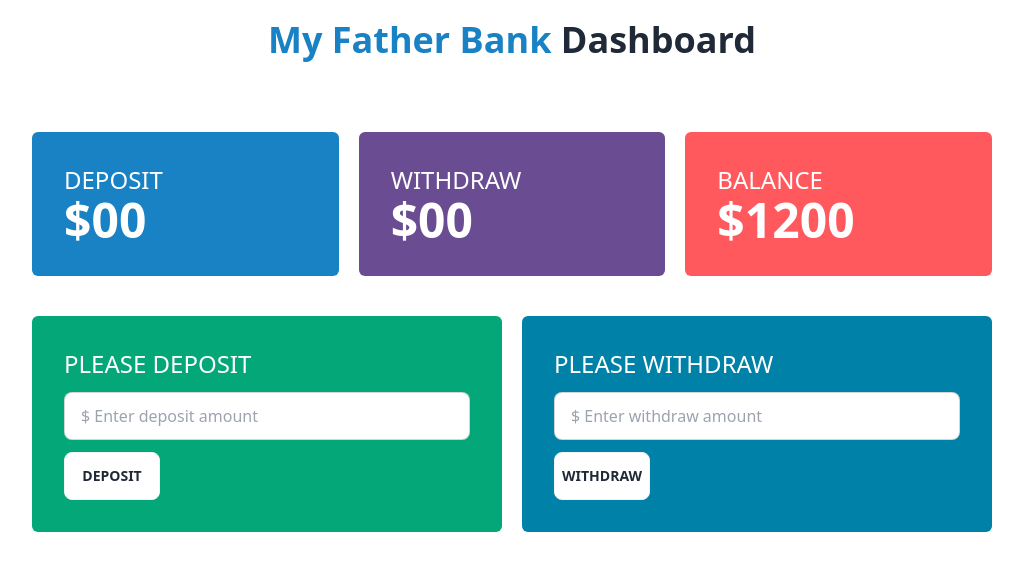
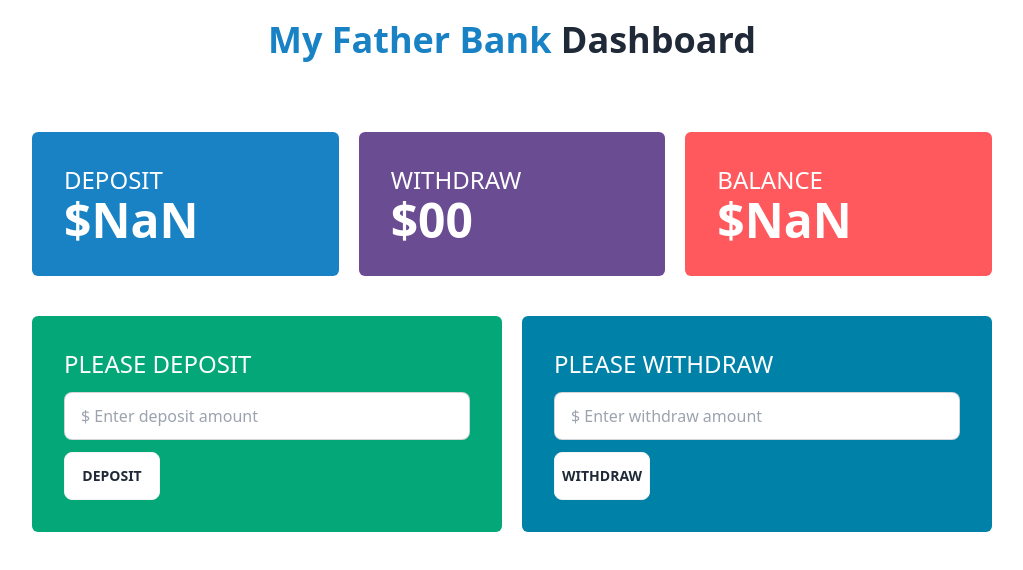
Before and after one commit to mrrakib5007/my-father-bank, a plain HTML site: page another-page.html in a window 1280 px wide. Both pictures are taken after a click on the button "DEPOSIT". Shown: the whole page, without its empty margins (128-1151 px from the left). Drawn offline with nearby package versions, Linux system fonts and the light colour scheme.

Commit message:
JS added

```diff
--- a/another-page.html
+++ b/another-page.html
@@ -27,7 +27,7 @@
                 <!-- Deposite Box -->
                 <div class="card-box bg-[#1982c4] p-8 rounded-md">
                     <h3 class="text-2xl text-white uppercase">Deposit</h3>
-                    <h2 id="depositBox" class="font-bold text-5xl text-white">$00</h2>
+                    <h2 class="font-bold text-5xl text-white">$<span id="depositBox">00</span></h2>
                 </div>
 
                 <!-- withdraw Box -->
@@ -39,7 +39,7 @@
                 <!-- Total Balance Box -->
                 <div class="card-box bg-[#ff595e] p-8 rounded-md">
                     <h3 class="text-2xl text-white uppercase">Balance</h3>
-                    <h2 id="balanceBox" class="font-bold text-5xl text-white">$1200</h2>
+                    <h2 class="font-bold text-5xl text-white">$<span id="balanceBox">00</span></h2>
                 </div>
 
             </div>
@@ -52,14 +52,14 @@
                 <!-- Deposit box  -->
                 <div class="card-box bg-[#04a777] p-8 rounded-md">
                     <h3 class="text-2xl text-white uppercase">Please Deposit</h3>
-                    <input id="depositInputBox" type="text" placeholder="$ Enter deposit amount" class="input input-bordered w-full text-black my-3" />
+                    <input id="depositInputBox" type="number" placeholder="$ Enter deposit amount" class="input input-bordered w-full text-black my-3" />
                     <button id="deposit-btn" class="btn bg-[#ffffff] w-24">Deposit</button>
                 </div>
 
                 <!-- Withdraw Input box  -->
                 <div class="card-box bg-[#0081a7] p-8 rounded-md">
                     <h3 class="text-2xl text-white uppercase">Please Withdraw</h3>
-                    <input id="withdrawInputBox" type="text" placeholder="$ Enter withdraw amount" class="input input-bordered w-full text-black my-3" />
+                    <input id="withdrawInputBox" type="number" placeholder="$ Enter withdraw amount" class="input input-bordered w-full text-black my-3" />
                     <button id="withdraw-btn" class="btn bg-[#ffffff] w-24">Withdraw</button>
                 </div>
 
--- a/dashboard.js
+++ b/dashboard.js
@@ -1,6 +1,25 @@
+
 // deposit button Event Listener
 document.getElementById('deposit-btn').addEventListener('click', function(){
+
+    // Deposit Input Amount Getting
     const depositInputBox = document.getElementById('depositInputBox');
     const depositAmount   = depositInputBox.value;
-    // alert(depositAmount);
+
+    // Deposit Total Box
+    const depositBox    = document.getElementById('depositBox');
+    const depositTotal  = depositBox.innerText;
+
+
+    // Total Balance Box
+    const balanceBox    = document.getElementById('balanceBox');
+    const balanceTotal  = balanceBox.innerText;
+
+    depositBox.innerText    = parseFloat(depositTotal) + parseFloat(depositAmount);
+    balanceBox.innerText    = parseFloat(balanceTotal) + parseFloat(depositAmount);
+
+    // Clear deposit field
+    depositInputBox.value     = '';
+
+
 });
```
